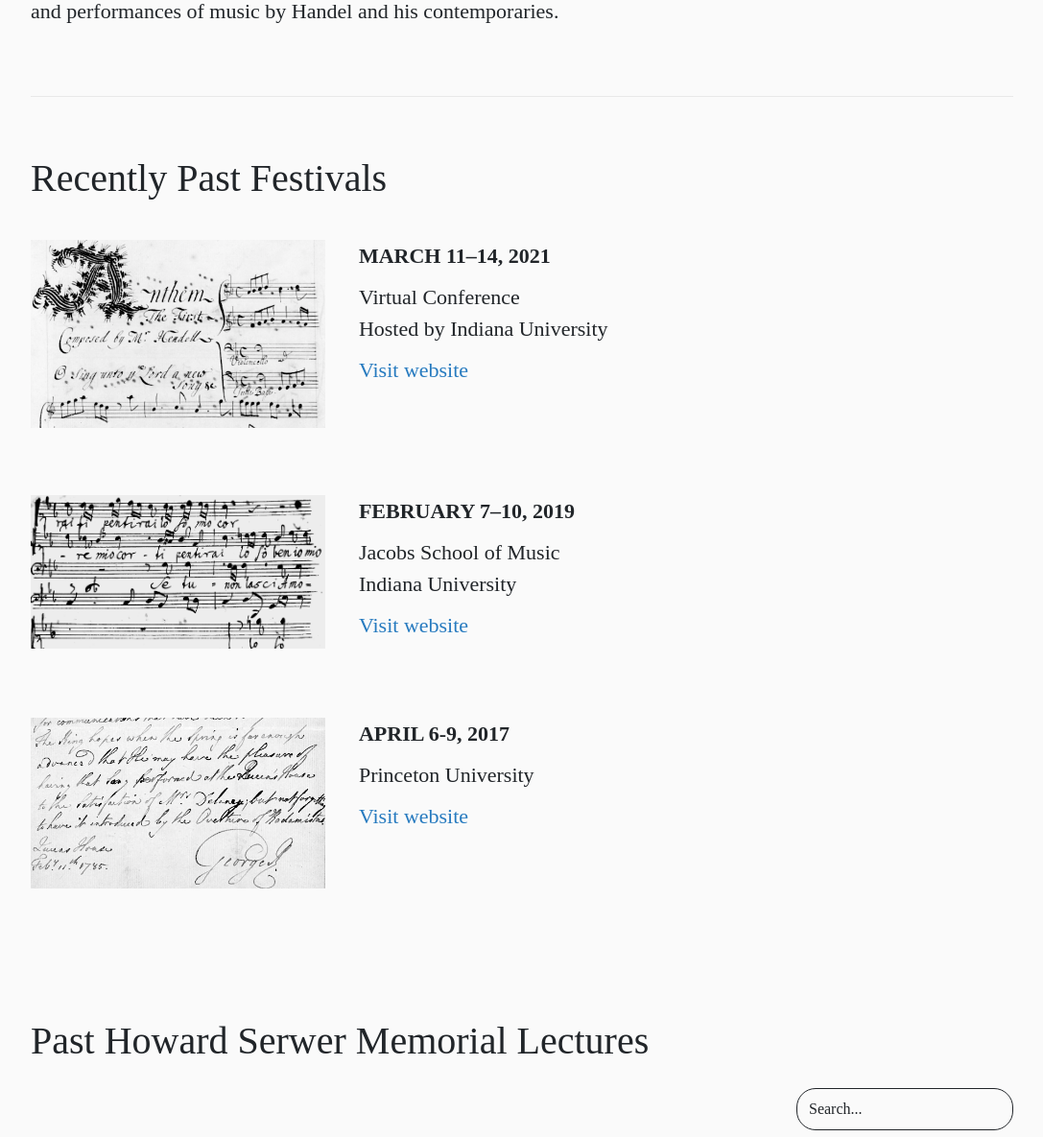
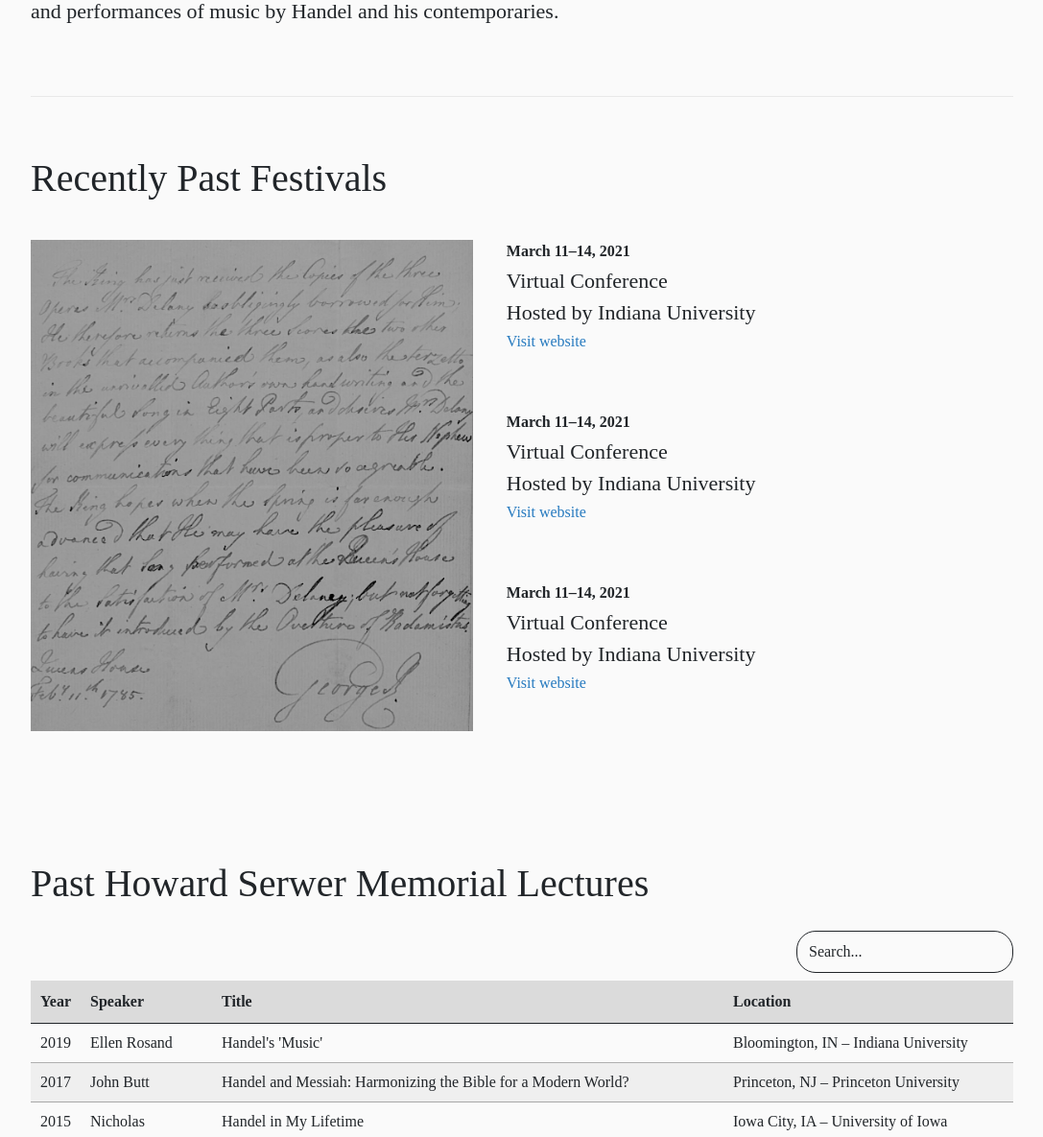
Before and after one commit to americanhandelsociety/americanhandelsociety-members, a Django app: page /events/ in a window 1280 px wide. Shown: the part 564-1749 px from the top of the page at 96% size, without its empty margins (96-1183 px from the left). Run offline with Django 3.2, Linux system fonts and the light colour scheme; some libraries are stand-ins or nearby versions; some web fonts are replaced.

Commit message:
Improve event style

```diff
--- a/americanhandelsociety_app/static/css/events.css
+++ b/americanhandelsociety_app/static/css/events.css
@@ -35,3 +35,15 @@
   border-bottom: 1px solid #e8e8e8;
   margin-bottom: 6%;
 }
+
+p.font-sm {
+    font-size: 1.6rem;
+}
+
+p.margin-sm {
+    margin-bottom: 2px;
+}
+
+div.padding-md {
+    padding-bottom: 5rem;
+}
--- a/americanhandelsociety_app/templates/events.html
+++ b/americanhandelsociety_app/templates/events.html
@@ -31,32 +31,27 @@
     <h2>Recently Past Festivals</h2>
     <div class="flex-container-rows">
         <div class="item">
-            <img class="img-events" src="{% static 'images/chandos.png' %}" alt="G.F. Handel">
+            <img class="img-events" src="{% static 'images/king_letter.png' %}" alt="G.F. Handel">
         </div>
-        <div class="flex-container-cols-events">
-            <p><strong>MARCH 11–14, 2021</strong></p>
-            <p>Virtual Conference</br>Hosted by Indiana University</p>
-            <p><a href="https://iu.pressbooks.pub/ahsconference2021/front-matter/introduction/" target="_blank"><i class="fas fa-external-link-square-alt"></i> Visit website</a></p>
-        </div>
-    </div>
-    <div class="flex-container-rows">
         <div class="item">
-            <img class="img-events" src="{% static 'images/se_tu_non_lasci_amore.png' %}" alt="G.F. Handel">
-        </div>
-        <div class="flex-container-cols-events">
-            <p><strong>FEBRUARY 7–10, 2019</strong></p>
-            <p>Jacobs School of Music</br>Indiana University</p>
-            <p><a href="https://music.indiana.edu/news-events/news/info/2018/10/iu-jacobs-school-of-music-welcomes-2019-american-handel-festival.html" target="_blank"><i class="fas fa-external-link-square-alt"></i> Visit website</a></p>
-        </div>
-    </div>
-    <div class="flex-container-rows">
-        <div class="item">
-            <img class="img-events" src="{% static 'images/letter.png' %}" alt="G.F. Handel">
-        </div>
-        <div class="flex-container-cols-events">
-            <p><strong>APRIL 6-9, 2017</strong></p>
-            <p>Princeton University</p>
-            <p><a href="https://ahs2017.princeton.edu/" target="_blank"><i class="fas fa-external-link-square-alt" aria-hidden="true"></i> Visit website</a></p>
+            <div class="flex-container-cols-events padding-md">
+                <p class="font-sm margin-sm"><strong>March 11–14, 2021</strong></p>
+                <p class="margin-sm">Virtual Conference</br>Hosted by Indiana University</p>
+                <p class="font-sm"><a href="https://iu.pressbooks.pub/ahsconference2021/front-matter/introduction/" target="_blank"><i
+                            class="fas fa-external-link-square-alt"></i> Visit website</a></p>
+            </div>
+            <div class="flex-container-cols-events padding-md">
+                <p class="font-sm margin-sm"><strong>March 11–14, 2021</strong></p>
+                <p class="margin-sm">Virtual Conference</br>Hosted by Indiana University</p>
+                <p class="font-sm"><a href="https://iu.pressbooks.pub/ahsconference2021/front-matter/introduction/" target="_blank"><i
+                            class="fas fa-external-link-square-alt"></i> Visit website</a></p>
+            </div>
+            <div class="flex-container-cols-events">
+                <p class="font-sm margin-sm"><strong>March 11–14, 2021</strong></p>
+                <p class="margin-sm">Virtual Conference</br>Hosted by Indiana University</p>
+                <p class="font-sm"><a href="https://iu.pressbooks.pub/ahsconference2021/front-matter/introduction/" target="_blank"><i
+                            class="fas fa-external-link-square-alt"></i> Visit website</a></p>
+            </div>
         </div>
     </div>
 </div>
@@ -99,9 +94,7 @@
 <div class="footer">
     <p class="footer-bold">Images (in order of appearance)</p>
     <p class="footer-muted">
-        <em>"Chandos" Anthems</em>, George Frideric Handel, British Library, Add MS 62099.</br>
-        "Se tu non lasci amore," HWV 201a, George Frideric Handel, British Library, MS Mus. 1818.<br>
-        Letter from King George III to Mrs. Delaney, British Library, MS Mus. 1818.<br>
+        Letter from King George III to Mrs. Delaney, British Library, MS Mus. 1818.
     </p>
     <br>
     <p class="footer-bold">
```
Also changed, not shown: americanhandelsociety_app/static/images/king_letter.png (added), americanhandelsociety_app/static/images/theodora.png.
